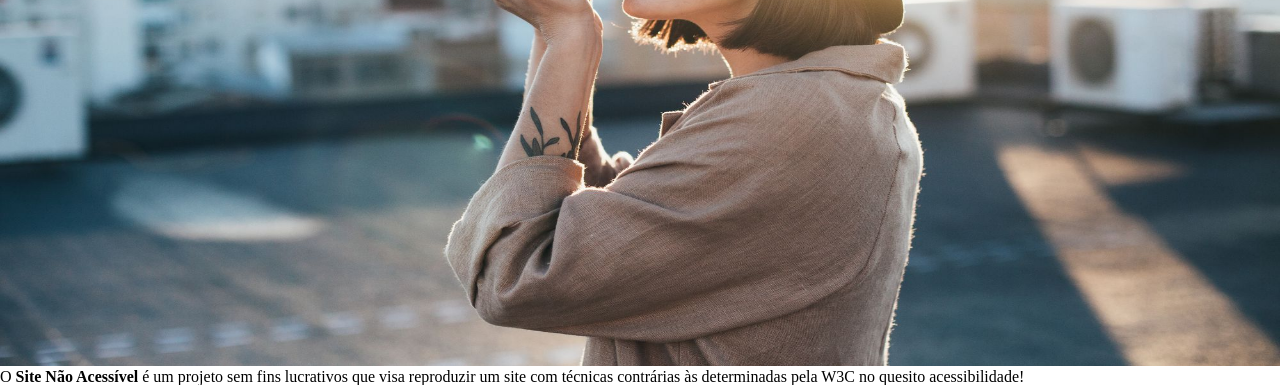
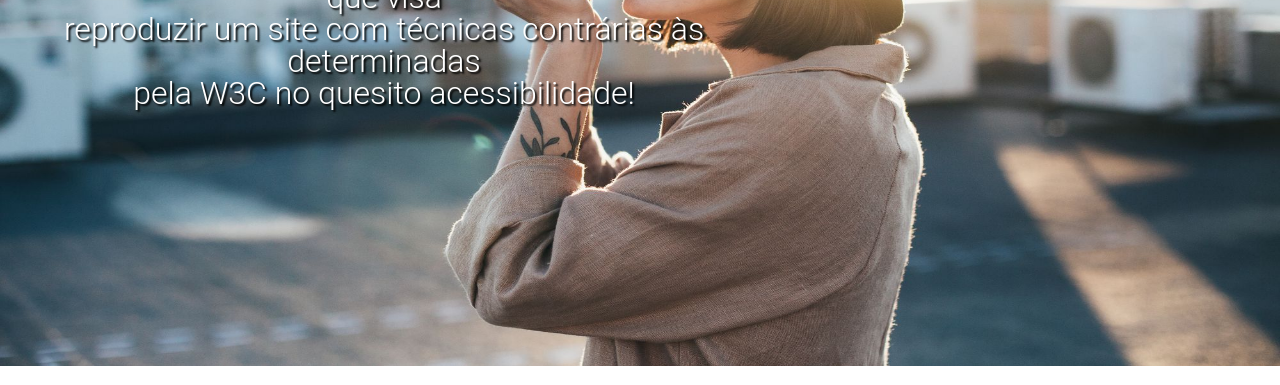
Before and after one commit to ADT1710/sna-tcc-tiw, a website: page index.html in a window 1280 px wide. Shown: the part 431-816 px from the top of the page. Drawn offline with Linux system fonts and the light colour scheme.

Commit message:
Texto personalizado.

```diff
--- a/css/banner.css
+++ b/css/banner.css
@@ -1,7 +1,20 @@
 .banner{
+    display: inline-block;
+    position: relative;
 }
 
 .banner_imagem{
     width: 100vw;
     height: calc(100vh - 63px);
 }
+
+.banner_texto{
+    position: absolute;
+    top: 20rem;
+    right: 32rem;
+    font-size: 2rem;
+    font-family: "Roboto Light", sans-serif;
+    text-align: center;
+    color: white;
+    text-shadow: black 2px 2px 2px;
+}
--- a/index.html
+++ b/index.html
@@ -23,7 +23,9 @@
         </header>
         <section class="banner">
             <img src="img/banner.jpeg" alt="" class="banner_imagem">
-            <p class="banner_texto">O <b>Site Não Acessível</b> é um projeto sem fins lucrativos que visa reproduzir um site com técnicas contrárias às determinadas pela W3C no quesito acessibilidade!</p>
+            <p class="banner_texto">O <b>Site Não Acessível</b> é um projeto sem fins lucrativos que visa
+                <br>reproduzir um site com técnicas contrárias às determinadas
+                <br>pela W3C no quesito acessibilidade!</p>
         </section>
     </body>
 </html>
```
